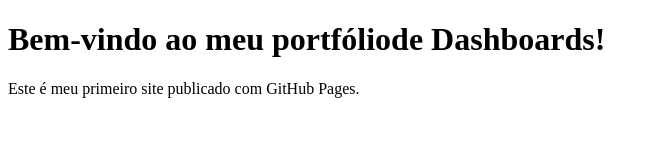
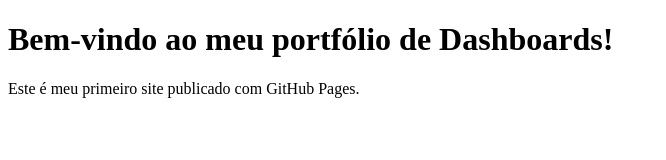
Before and after one commit to gfreitasdashboards/Dashboards, a plain HTML site: page index.html in a window 1280 px wide. Shown: the whole page, without its empty margins (0-666 px from the left). Drawn offline with Linux system fonts and the light colour scheme.

Commit message:
Update index.html

```diff
--- a/index.html
+++ b/index.html
@@ -6,7 +6,7 @@
   <title>Meu Portfólio</title>
 </head>
 <body>
-  <h1>Bem-vindo ao meu portfóliode Dashboards!</h1>
+  <h1>Bem-vindo ao meu portfólio de Dashboards!</h1>
   <p>Este é meu primeiro site publicado com GitHub Pages.</p>
 </body>
 </html>
```
